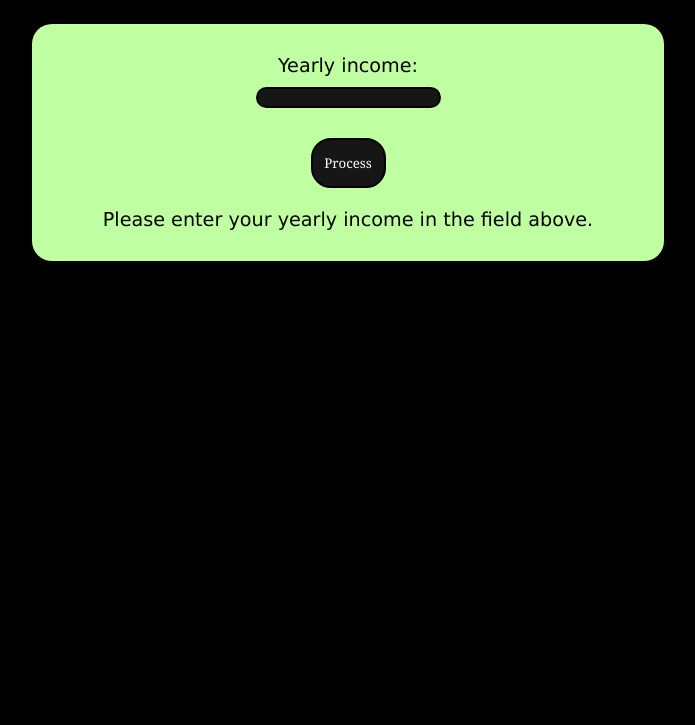
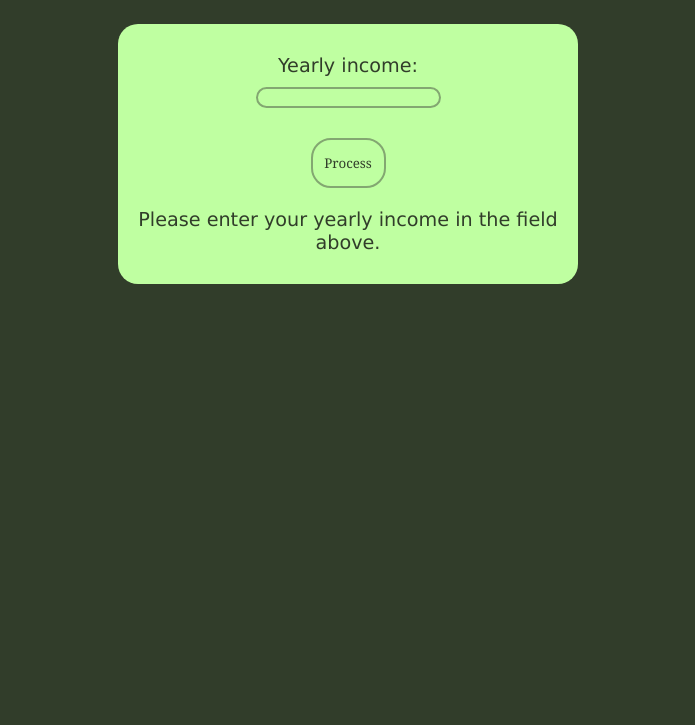
Before and after one commit to Syyren/Tax_Calculator, a plain HTML site: page index.html in a window 1280 px wide. Shown: the part 75-800 px from the top of the page, without its empty margins (292-987 px from the left). Drawn offline with Linux system fonts and the light colour scheme.

Commit message:
updated else message, modified css for cohesion.

```diff
--- a/docs/script.js
+++ b/docs/script.js
@@ -15,7 +15,7 @@ function processEntry(input, output)
     }
     else
     {
-        message = 'Your income must be greater than zero.';
+        message = 'Please enter a number greater than zero.';
     }
     $(output).textContent = message;
 };
--- a/docs/style.css
+++ b/docs/style.css
@@ -1,7 +1,7 @@
 body
 {
-    color: white;
-    background-color: black;
+    color: rgb(191, 255, 161);
+    background-color: rgb(49, 61, 42);
     text-align: center;
     font-family:Verdana, Geneva, Tahoma, sans-serif;
 }
@@ -10,10 +10,10 @@ input
 {
     margin: 10px auto;
     text-align: center;
-    color: white;
-    border: 2px solid black;
+    color: rgb(49, 61, 42);
+    border: 2px solid rgb(131, 167, 113);
     border-radius: 20px;
-    background-color: rgb(22, 22, 22);
+    background-color: rgb(191, 255, 161);
 }
 
 input:focus
@@ -25,17 +25,23 @@ input:focus
 {
     height: 50px;
     width: 75px;
-    border: 2px solid black;
+    border: 2px solid rgb(131, 167, 113);
     border-radius: 20px;
-    color: white;
-    background-color: rgb(22, 22, 22);
+    color: rgb(49, 61, 42);
+    background-color: rgb(191, 255, 161);
     font-family: Georgia, 'Times New Roman', Times, serif;
 }
 
 .processEntryBtn:hover
 {
-    color: black;
-    background-color: aliceblue;
+    color: rgb(49, 61, 42);
+    background-color: rgb(131, 167, 113);
+}
+
+.processEntryBtn:active
+{
+    border: 2px solid rgb(104, 131, 90);
+    background-color: rgb(104, 131, 90);
 }
 
 .row
@@ -46,11 +52,12 @@ input:focus
 
 .bubble
 {
-    color: black;
+    color: rgb(49, 61, 42);
     background-color: rgb(191, 255, 161);
     text-align: center;
-    width: 50%;
+    word-wrap: break-word;
+    width: 450px;
     margin: 40px auto;
     border-radius: 20px;
-    padding: 10px 0px;
+    padding: 10px 5px;
 }
```
